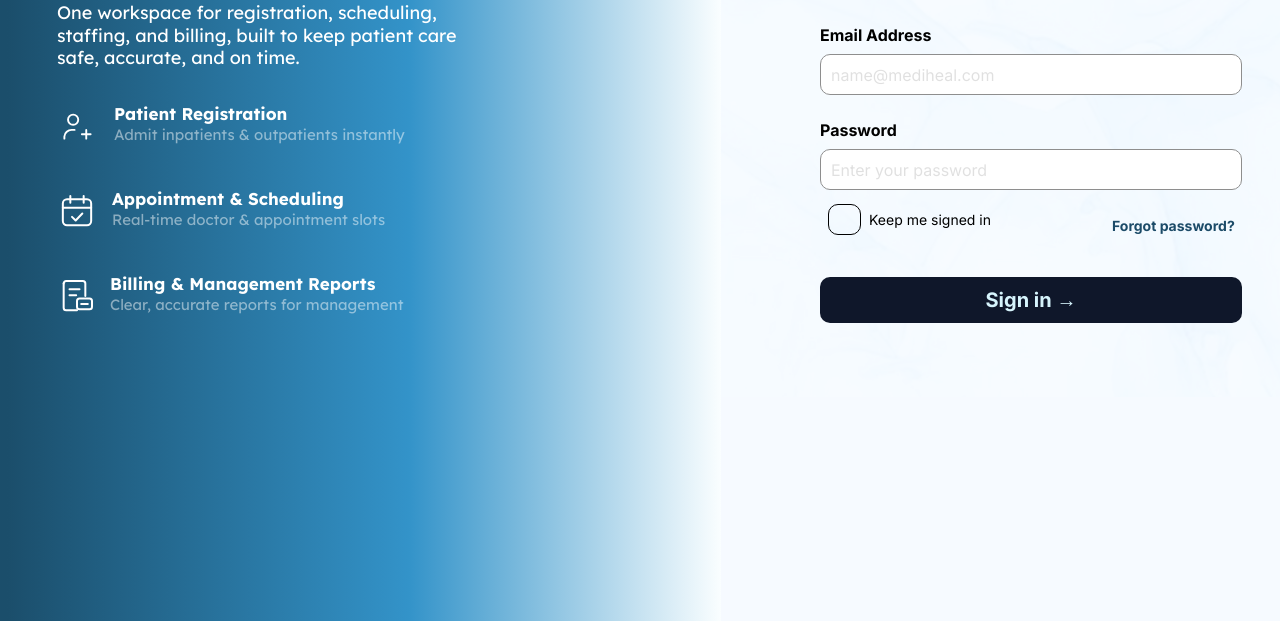
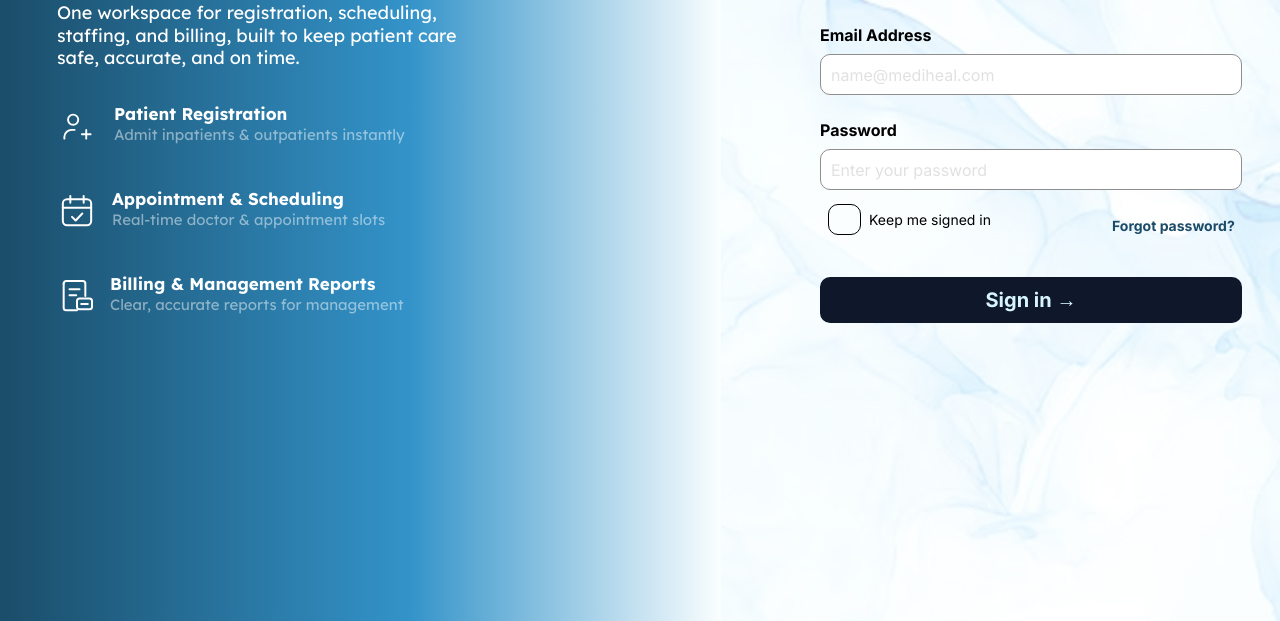
Before and after one commit to leequor/mediheal-his-complete, a plain HTML site: page index.html in a window 1280 px wide. Shown: the part 403-1024 px from the top of the page. Drawn offline with Linux system fonts and the light colour scheme.

Commit message:
Background: show marble background.jpg at full strength and scrolling with the page (was fixed at 20% opacity, invisible)

```diff
--- a/assets/css/base.css
+++ b/assets/css/base.css
@@ -1,7 +1,8 @@
 /* Fixed 1440px stage, same as the Figma frames. Positions come from Figma (absolute coords minus frame origin). */
 *{box-sizing:border-box}
 body{margin:0;min-width:1440px;background:var(--bg);color:var(--body);font:14px/1.3 var(--font-inter);position:relative}
-body::before{content:'';position:fixed;inset:0;z-index:-1;opacity:.2;background:url(../img/background.jpg) center/cover no-repeat}
+/* marble background (session 15): Figma = #f6fafd + image fill (FILL = cover, centered) per frame. The uploaded background.jpg is already pale (about #fff to #d8ebf8), so at the old 20% opacity it was invisible; it is shown at full strength and scrolls with the page like the Figma frame fill (was position:fixed, opacity .2). */
+body::before{content:'';position:absolute;inset:0;z-index:-1;background:url(../img/background.jpg) center/cover no-repeat}
 a{color:inherit;text-decoration:none}
 button{font-family:inherit;cursor:pointer}
 .stage{position:relative;width:1440px;min-height:1120px;margin:0 auto}
```
